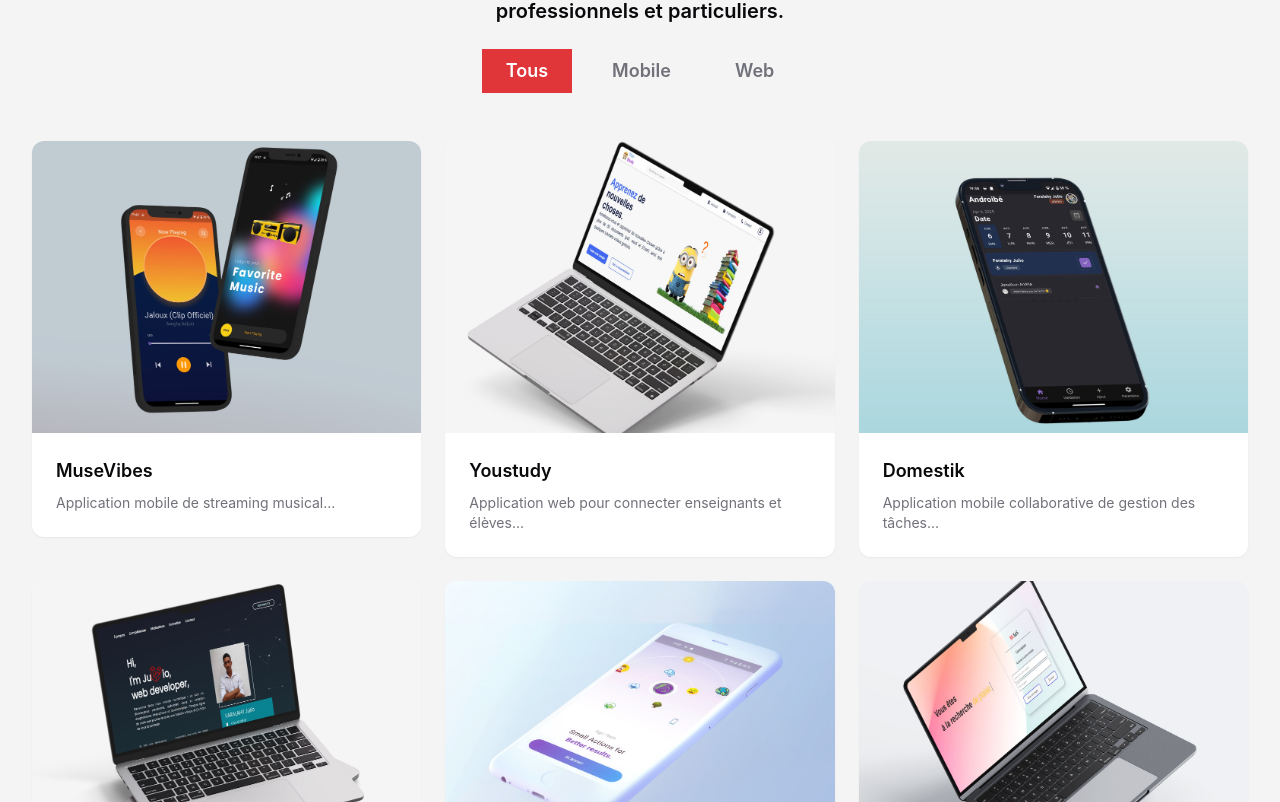
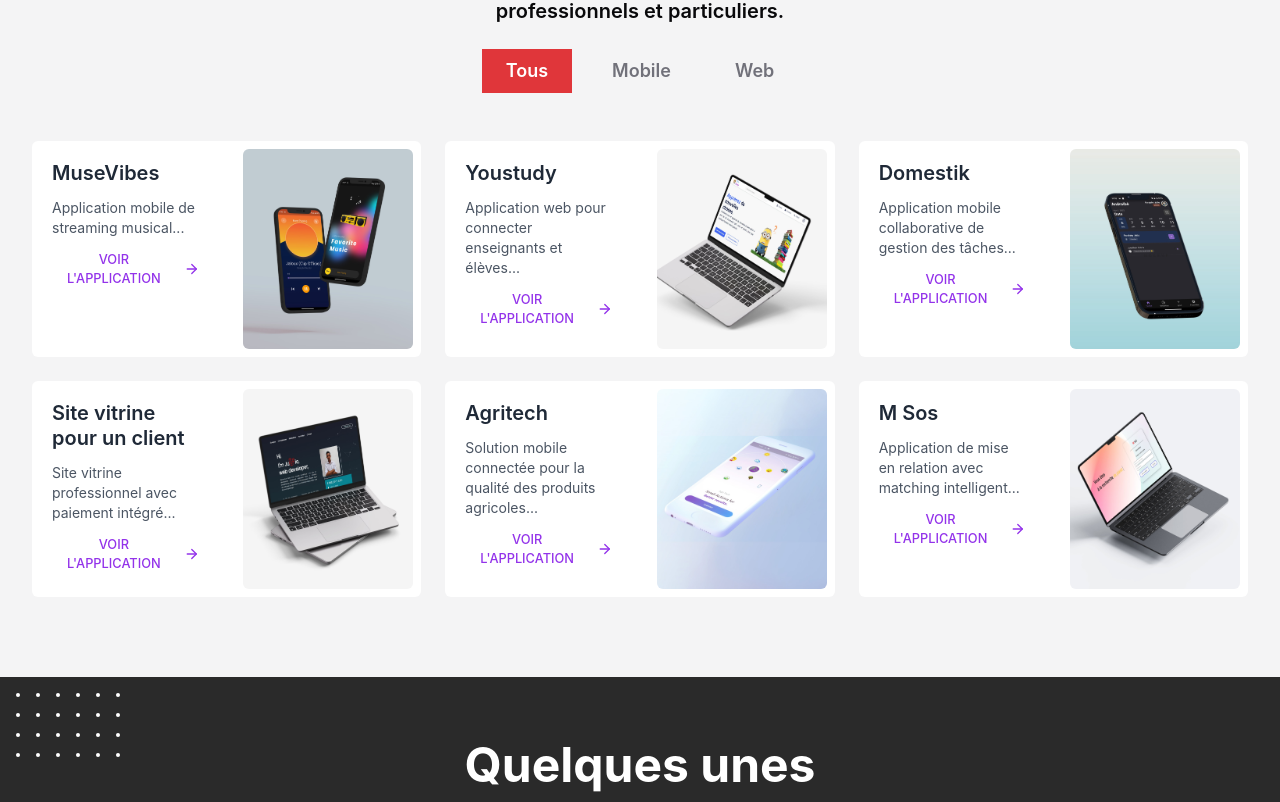
Before and after one commit to Julio23F/velya, a Next.js app: page / in a window 1280 px wide. Shown: the part 2958-3760 px from the top of the page. Built offline with nearby package versions, Linux system fonts and the light colour scheme; a web font is replaced by a local one.

Commit message:
UI: refonte project section

```diff
--- a/src/components/users-section.tsx
+++ b/src/components/users-section.tsx
@@ -1,11 +1,10 @@
 'use client';
 
-import Image from 'next/image';
-import { Card, CardContent } from './ui/card';
 import { useEffect, useRef, useState } from 'react';
 import { AnimatePresence, motion } from 'framer-motion';
 import gsap from 'gsap';
 import { ScrollTrigger } from 'gsap/ScrollTrigger';
+import { ArrowRight, Lock } from 'lucide-react';
 
 gsap.registerPlugin(ScrollTrigger);
 
@@ -15,48 +14,61 @@ export default function UsersSection() {
   const titleRef = useRef<HTMLHeadingElement>(null);
   const filterRef = useRef<HTMLDivElement>(null);
 
-  const userTypes = [
+  const projects = [
     {
+      id: 1,
       title: "MuseVibes",
       description: "Application mobile de streaming musical...",
       image: "/assets/images/realisations/musevibes.jpeg",
-      type: "mobile"
+      type: "mobile",
+      gradient: "from-blue-900 to-blue-700"
     },
     {
+      id: 2,
       title: "Youstudy",
       description: "Application web pour connecter enseignants et élèves...",
       image: "/assets/images/realisations/youstudy.jpeg",
-      type: "web"
+      type: "web",
+      gradient: "from-purple-900 to-purple-700"
     },
     {
+      id: 3,
       title: "Domestik",
       description: "Application mobile collaborative de gestion des tâches...",
       image: "/assets/images/realisations/domestik.jpeg",
-      type: "mobile"
+      type: "mobile",
+      gradient: "from-blue-900 to-blue-700"
     },
     {
+      id: 4,
       title: "Site vitrine pour un client",
       description: "Site vitrine professionnel avec paiement intégré...",
       image: "/assets/images/realisations/portfolio.jpeg",
-      type: "web"
+      type: "web",
+      gradient: "from-purple-900 to-purple-700"
     },
     {
+      id: 5,
       title: "Agritech",
       description: "Solution mobile connectée pour la qualité des produits agricoles...",
       image: "/assets/images/realisations/agritech.jpeg",
-      type: "mobile"
+      type: "mobile",
+      gradient: "from-blue-900 to-blue-700"
     },
     {
+      id: 6,
       title: "M Sos",
       description: "Application de mise en relation avec matching intelligent...",
       image: "/assets/images/realisations/msos.jpeg",
-      type: "web"
+      type: "web",
+      gradient: "from-purple-900 to-purple-700"
     },
   ];
 
+
   const filteredUserTypes = selectedType === 'all'
-    ? userTypes
-    : userTypes.filter((user) => user.type === selectedType);
+    ? projects
+    : projects.filter((user) => user.type === selectedType);
 
     useEffect(() => {
       if (!sectionRef.current || !titleRef.current || !filterRef.current) return;
@@ -123,34 +135,46 @@ export default function UsersSection() {
 
         <div className="mt-12 grid gap-6 sm:grid-cols-2 lg:grid-cols-3">
         <AnimatePresence>
-            {filteredUserTypes.map((user) => (
+          {filteredUserTypes.map((project) => (
             <motion.div
-                key={user.title}
+              key={project.title}
               initial={{ opacity: 0, y: 30 }}
               animate={{ opacity: 1, y: 0 }}
               exit={{ opacity: 0, y: -30 }}
               transition={{ duration: 0.5 }}
-                layout // Animation de réorganisation fluide
+              layout
             >
-                <Card className="overflow-hidden border-0 shadow-sm">
-                  <div className="aspect-[4/3] w-full overflow-hidden">
-                    <Image
-                      src={user.image}
-                      alt={user.title}
-                      width={400}
-                      height={300}
-                      className="h-full w-full object-cover transition-transform hover:scale-105"
+              <div className="flex flex-col lg:flex-row items-start gap-4 bg-[#fff] rounded-md">
+                <div className="w-full lg:w-1/2 space-y-3 p-5">
+                  <h2 className="text-xl font-semibold text-gray-800 leading-tight">
+                    {project.title}
+                  </h2>
+                  <p className="text-gray-600 text-sm">
+                    {project.description}
+                  </p>
+                  <button className="inline-flex items-center text-purple-600 hover:text-purple-700 font-medium " style={{fontSize: "0.8em"}}>
+                    VOIR L'APPLICATION
+                    <ArrowRight className="ml-2 h-4 w-4" />
+                  </button>
+                </div>
+
+                {/* <div className={`w-full lg:w-1/2 relative rounded-lg overflow-hidden bg-gradient-to-br ${project.gradient} p-2`}> */}
+                <div className={`w-full lg:w-1/2 relative rounded-lg overflow-hidden bg-gradient-to-br p-2`}>
+                  {/* <div className="relative h-[200px]"> */}
+                  <div className="h-[200px] w-full overflow-hidden rounded-md">
+                    <img
+                      src={project.image}
+                      alt={project.title}
+                      className="h-full w-full object-cover transition-transform duration-300 ease-in-out hover:scale-105"
                     />
                   </div>
-                  <CardContent className="p-6">
-                    <h6 className="mb-2 text-lg font-semibold">{user.title}</h6>
-                    <p className="text-sm text-muted-foreground">{user.description}</p>
-                  </CardContent>
-                </Card>
+                </div>
+              </div>
             </motion.div>
           ))}
         </AnimatePresence>
       </div>
+
       </div>
     </section>
   );
```
Lines whose indentation alone changed are shown as unchanged.
